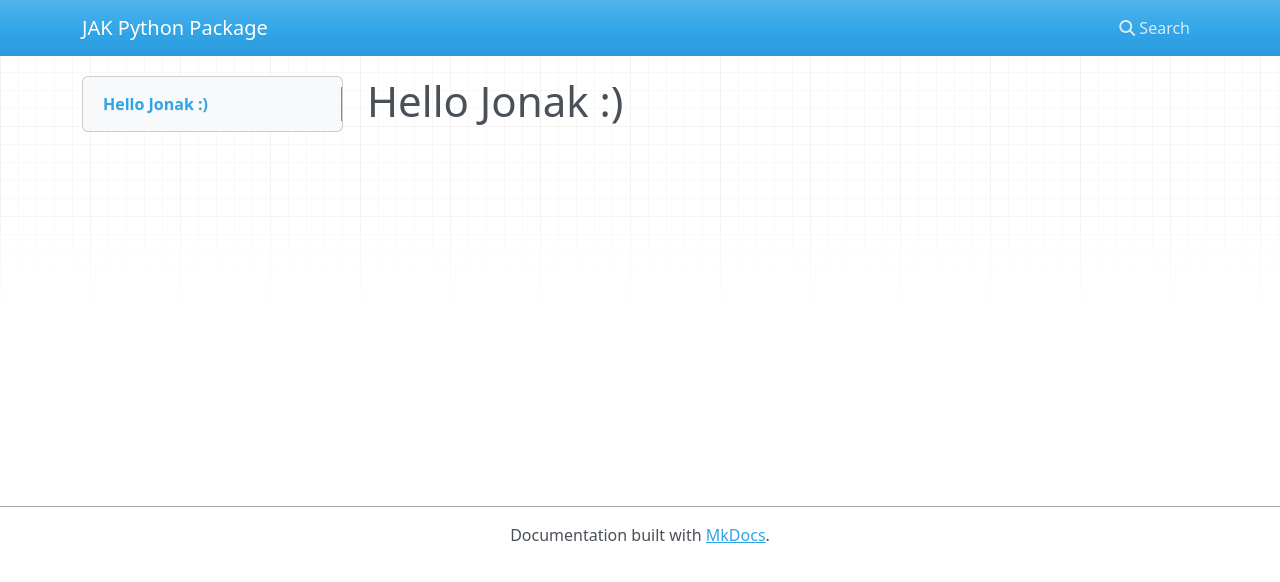
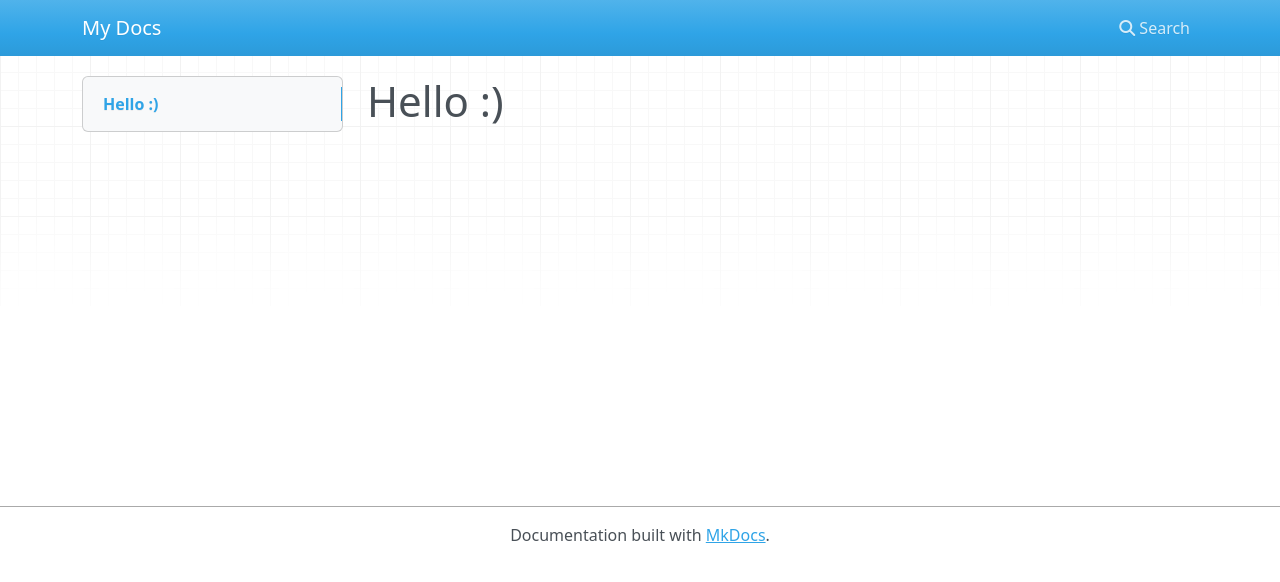
Before and after one commit to Jonak-Adipta-Kalita/JAK-Python-Package, an MkDocs documentation site: the page built from docs/index.md, in a window 1280 px wide. Shown: the top 582 px of the page. Built offline with MkDocs 1.6.1, drawn with Linux system fonts in a browser that asks for light colours; nearby versions of some CDN libraries; old or Windows-style settings are respelled for this version of MkDocs.

Commit message:
somethings giving a error in building the docs

```diff
--- a/docs/index.md
+++ b/docs/index.md
@@ -1 +1 @@
-# Hello Jonak :)
+# Hello :)
--- a/mkdocs.yml
+++ b/mkdocs.yml
@@ -1,4 +1 @@
-site_name: "JAK Python Package"
-
-pages:
-    - Home: "index.md"
+site_name: My Docs
```
